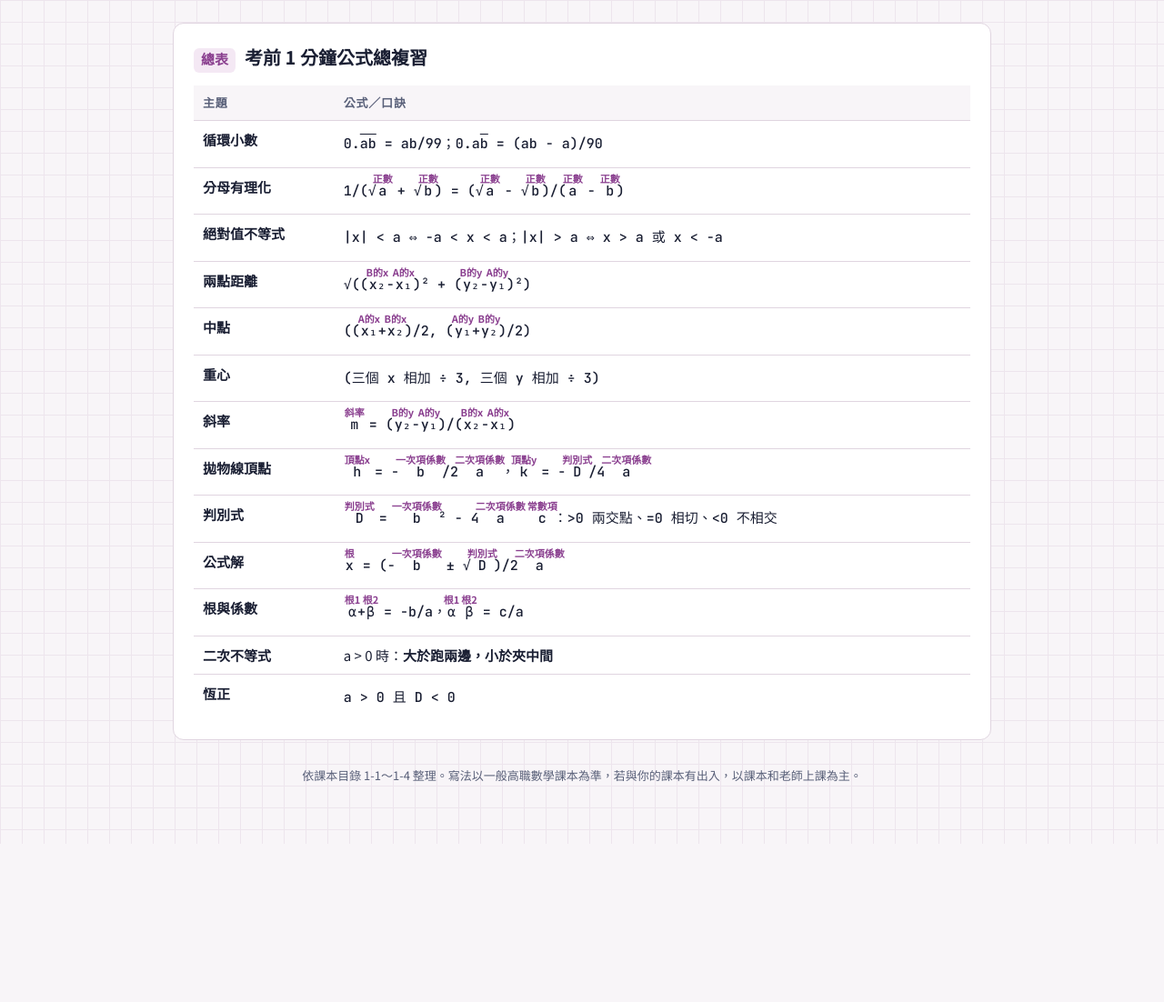
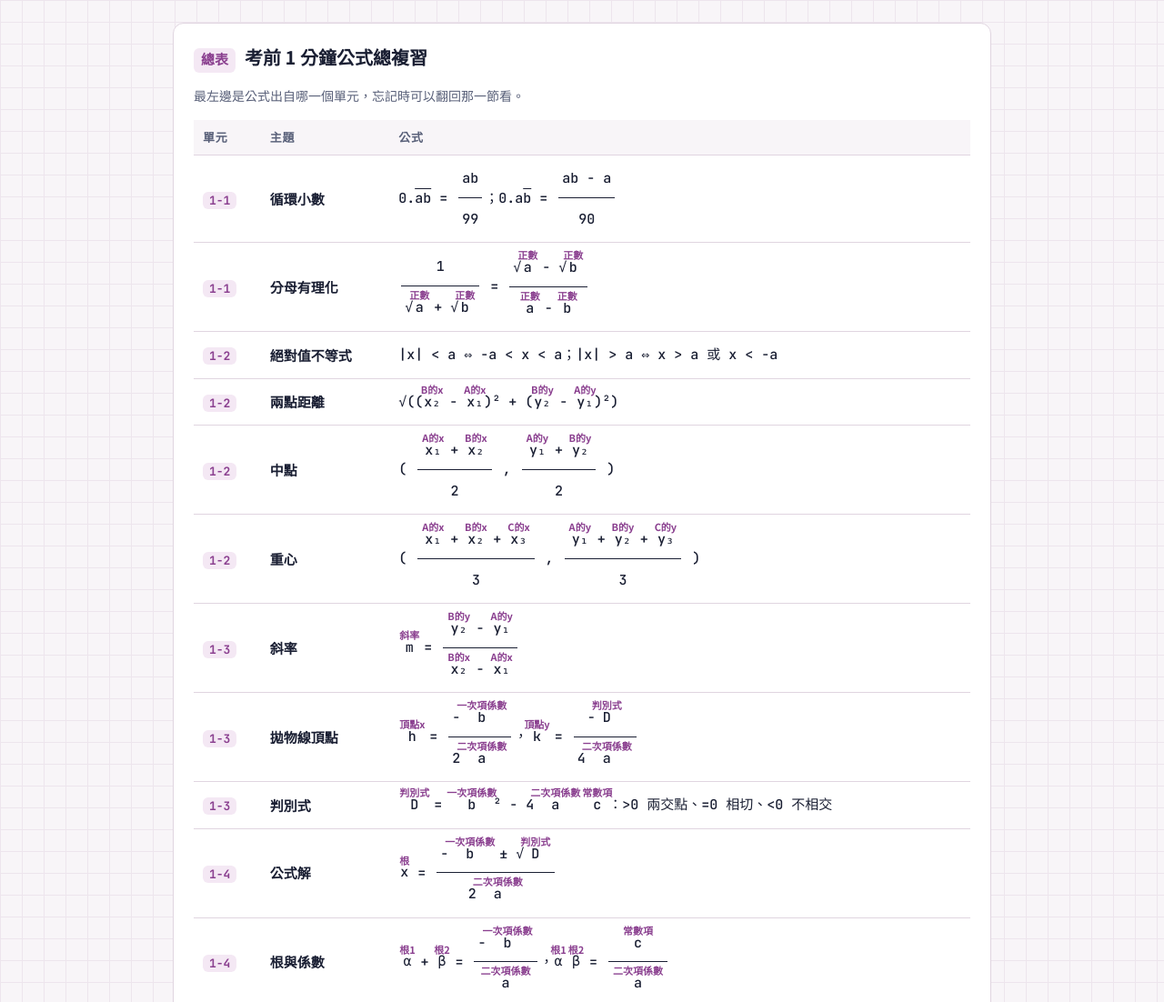
Before and after one commit to chou100327-source/math, a plain HTML site: page index.html in a window 1280 px wide. Shown: the part 6576-7678 px from the top of the page at 91% size. Before the commit the page ends 7504 px from the top, so only its background shows below. Drawn offline with Linux system fonts and the light colour scheme.

Commit message:
Label summary formulas by section and show division as fractions
Co-Authored-By: Claude Opus 5.5 <noreply@anthropic.com>

```diff
--- a/index.html
+++ b/index.html
@@ -133,6 +133,13 @@ svg .dot { fill: var(--accent); }
 .theme-btn:hover { border-color: var(--muted); }
 .theme-btn:focus-visible { outline: 2px solid var(--muted); outline-offset: 2px; }
 @media print { .theme-btn { display: none !important; } }
+
+.frac { display: inline-flex; flex-direction: column; align-items: center; vertical-align: middle; margin-inline: 3px; }
+.frac > .num { padding: 0 4px 3px; }
+.frac > .den { padding: 6px 4px 0; border-top: 1.5px solid currentColor; align-self: stretch; text-align: center; }
+.utag { font-family: var(--mono); font-size: 13px; font-weight: 700; color: var(--accent); background: var(--accent-soft); border-radius: 6px; padding: 1px 7px; white-space: nowrap; }
+.sumtbl td { vertical-align: middle; }
+.sumtbl td:nth-child(2) { white-space: nowrap; font-weight: 700; }
 </style>
 <style>html{-webkit-text-size-adjust:100%}body{margin:0}[hidden]{display:none!important}</style>
 </head>
@@ -377,22 +384,23 @@ svg .dot { fill: var(--accent); }
 <!-- 總表 -->
 <section class="sec" id="sum">
   <h3><span class="id">總表</span>考前 1 分鐘公式總複習</h3>
-  <div class="tbl"><table>
-    <thead><tr><th>主題</th><th>公式／口訣</th></tr></thead>
+  <p style="margin:0;color:var(--muted);font-size:14px">最左邊是公式出自哪一個單元，忘記時可以翻回那一節看。</p>
+  <div class="tbl"><table class="sumtbl">
+    <thead><tr><th>單元</th><th>主題</th><th>公式</th></tr></thead>
     <tbody>
-      <tr><td>循環小數</td><td class="f">0.<span class="ol">ab</span> = ab/99；0.a<span class="ol">b</span> = (ab − a)/90</td></tr>
-      <tr><td>分母有理化</td><td class="f">1/(√<ruby>a<rt>正數</rt></ruby> + √<ruby>b<rt>正數</rt></ruby>) = (√<ruby>a<rt>正數</rt></ruby> − √<ruby>b<rt>正數</rt></ruby>)/(<ruby>a<rt>正數</rt></ruby> − <ruby>b<rt>正數</rt></ruby>)</td></tr>
-      <tr><td>絕對值不等式</td><td class="f">|x| &lt; a ⇔ −a &lt; x &lt; a；|x| &gt; a ⇔ x &gt; a 或 x &lt; −a</td></tr>
-      <tr><td>兩點距離</td><td class="f">√((<ruby>x₂<rt>B的x</rt></ruby>−<ruby>x₁<rt>A的x</rt></ruby>)² + (<ruby>y₂<rt>B的y</rt></ruby>−<ruby>y₁<rt>A的y</rt></ruby>)²)</td></tr>
-      <tr><td>中點</td><td class="f">((<ruby>x₁<rt>A的x</rt></ruby>+<ruby>x₂<rt>B的x</rt></ruby>)/2, (<ruby>y₁<rt>A的y</rt></ruby>+<ruby>y₂<rt>B的y</rt></ruby>)/2)</td></tr>
-      <tr><td>重心</td><td class="f">(三個 x 相加 ÷ 3, 三個 y 相加 ÷ 3)</td></tr>
-      <tr><td>斜率</td><td class="f"><ruby>m<rt>斜率</rt></ruby> = (<ruby>y₂<rt>B的y</rt></ruby>−<ruby>y₁<rt>A的y</rt></ruby>)/(<ruby>x₂<rt>B的x</rt></ruby>−<ruby>x₁<rt>A的x</rt></ruby>)</td></tr>
-      <tr><td>拋物線頂點</td><td class="f"><ruby>h<rt>頂點x</rt></ruby> = −<ruby>b<rt>一次項係數</rt></ruby>/2<ruby>a<rt>二次項係數</rt></ruby>，<ruby>k<rt>頂點y</rt></ruby> = −<ruby>D<rt>判別式</rt></ruby>/4<ruby>a<rt>二次項係數</rt></ruby></td></tr>
-      <tr><td>判別式</td><td class="f"><ruby>D<rt>判別式</rt></ruby> = <ruby>b<rt>一次項係數</rt></ruby>² − 4<ruby>a<rt>二次項係數</rt></ruby><ruby>c<rt>常數項</rt></ruby>：&gt;0 兩交點、=0 相切、&lt;0 不相交</td></tr>
-      <tr><td>公式解</td><td class="f"><ruby>x<rt>根</rt></ruby> = (−<ruby>b<rt>一次項係數</rt></ruby> ± √<ruby>D<rt>判別式</rt></ruby>)/2<ruby>a<rt>二次項係數</rt></ruby></td></tr>
-      <tr><td>根與係數</td><td class="f"><ruby>α<rt>根1</rt></ruby>+<ruby>β<rt>根2</rt></ruby> = −b/a，<ruby>α<rt>根1</rt></ruby><ruby>β<rt>根2</rt></ruby> = c/a</td></tr>
-      <tr><td>二次不等式</td><td>a &gt; 0 時：<b>大於跑兩邊，小於夾中間</b></td></tr>
-      <tr><td>恆正</td><td class="f">a &gt; 0 且 D &lt; 0</td></tr>
+      <tr><td><span class="utag">1-1</span></td><td>循環小數</td><td class="f">0.<span class="ol">ab</span> = <span class="frac"><span class="num">ab</span><span class="den">99</span></span>；0.a<span class="ol">b</span> = <span class="frac"><span class="num">ab − a</span><span class="den">90</span></span></td></tr>
+      <tr><td><span class="utag">1-1</span></td><td>分母有理化</td><td class="f"><span class="frac"><span class="num">1</span><span class="den">√<ruby>a<rt>正數</rt></ruby> + √<ruby>b<rt>正數</rt></ruby></span></span> = <span class="frac"><span class="num">√<ruby>a<rt>正數</rt></ruby> − √<ruby>b<rt>正數</rt></ruby></span><span class="den"><ruby>a<rt>正數</rt></ruby> − <ruby>b<rt>正數</rt></ruby></span></span></td></tr>
+      <tr><td><span class="utag">1-2</span></td><td>絕對值不等式</td><td class="f">|x| &lt; a ⇔ −a &lt; x &lt; a；|x| &gt; a ⇔ x &gt; a 或 x &lt; −a</td></tr>
+      <tr><td><span class="utag">1-2</span></td><td>兩點距離</td><td class="f">√((<ruby>x₂<rt>B的x</rt></ruby> − <ruby>x₁<rt>A的x</rt></ruby>)² + (<ruby>y₂<rt>B的y</rt></ruby> − <ruby>y₁<rt>A的y</rt></ruby>)²)</td></tr>
+      <tr><td><span class="utag">1-2</span></td><td>中點</td><td class="f">( <span class="frac"><span class="num"><ruby>x₁<rt>A的x</rt></ruby> + <ruby>x₂<rt>B的x</rt></ruby></span><span class="den">2</span></span> , <span class="frac"><span class="num"><ruby>y₁<rt>A的y</rt></ruby> + <ruby>y₂<rt>B的y</rt></ruby></span><span class="den">2</span></span> )</td></tr>
+      <tr><td><span class="utag">1-2</span></td><td>重心</td><td class="f">( <span class="frac"><span class="num"><ruby>x₁<rt>A的x</rt></ruby> + <ruby>x₂<rt>B的x</rt></ruby> + <ruby>x₃<rt>C的x</rt></ruby></span><span class="den">3</span></span> , <span class="frac"><span class="num"><ruby>y₁<rt>A的y</rt></ruby> + <ruby>y₂<rt>B的y</rt></ruby> + <ruby>y₃<rt>C的y</rt></ruby></span><span class="den">3</span></span> )</td></tr>
+      <tr><td><span class="utag">1-3</span></td><td>斜率</td><td class="f"><ruby>m<rt>斜率</rt></ruby> = <span class="frac"><span class="num"><ruby>y₂<rt>B的y</rt></ruby> − <ruby>y₁<rt>A的y</rt></ruby></span><span class="den"><ruby>x₂<rt>B的x</rt></ruby> − <ruby>x₁<rt>A的x</rt></ruby></span></span></td></tr>
+      <tr><td><span class="utag">1-3</span></td><td>拋物線頂點</td><td class="f"><ruby>h<rt>頂點x</rt></ruby> = <span class="frac"><span class="num">−<ruby>b<rt>一次項係數</rt></ruby></span><span class="den">2<ruby>a<rt>二次項係數</rt></ruby></span></span>，<ruby>k<rt>頂點y</rt></ruby> = <span class="frac"><span class="num">−<ruby>D<rt>判別式</rt></ruby></span><span class="den">4<ruby>a<rt>二次項係數</rt></ruby></span></span></td></tr>
+      <tr><td><span class="utag">1-3</span></td><td>判別式</td><td class="f"><ruby>D<rt>判別式</rt></ruby> = <ruby>b<rt>一次項係數</rt></ruby>² − 4<ruby>a<rt>二次項係數</rt></ruby><ruby>c<rt>常數項</rt></ruby>：&gt;0 兩交點、=0 相切、&lt;0 不相交</td></tr>
+      <tr><td><span class="utag">1-4</span></td><td>公式解</td><td class="f"><ruby>x<rt>根</rt></ruby> = <span class="frac"><span class="num">−<ruby>b<rt>一次項係數</rt></ruby> ± √<ruby>D<rt>判別式</rt></ruby></span><span class="den">2<ruby>a<rt>二次項係數</rt></ruby></span></span></td></tr>
+      <tr><td><span class="utag">1-4</span></td><td>根與係數</td><td class="f"><ruby>α<rt>根1</rt></ruby> + <ruby>β<rt>根2</rt></ruby> = <span class="frac"><span class="num">−<ruby>b<rt>一次項係數</rt></ruby></span><span class="den"><ruby>a<rt>二次項係數</rt></ruby></span></span>，<ruby>α<rt>根1</rt></ruby><ruby>β<rt>根2</rt></ruby> = <span class="frac"><span class="num"><ruby>c<rt>常數項</rt></ruby></span><span class="den"><ruby>a<rt>二次項係數</rt></ruby></span></span></td></tr>
+      <tr><td><span class="utag">1-4</span></td><td>二次不等式</td><td class="f">a &gt; 0 時：<b>大於跑兩邊，小於夾中間</b></td></tr>
+      <tr><td><span class="utag">1-4</span></td><td>恆正</td><td class="f">a &gt; 0 且 D &lt; 0</td></tr>
     </tbody>
   </table></div>
 </section>
```
